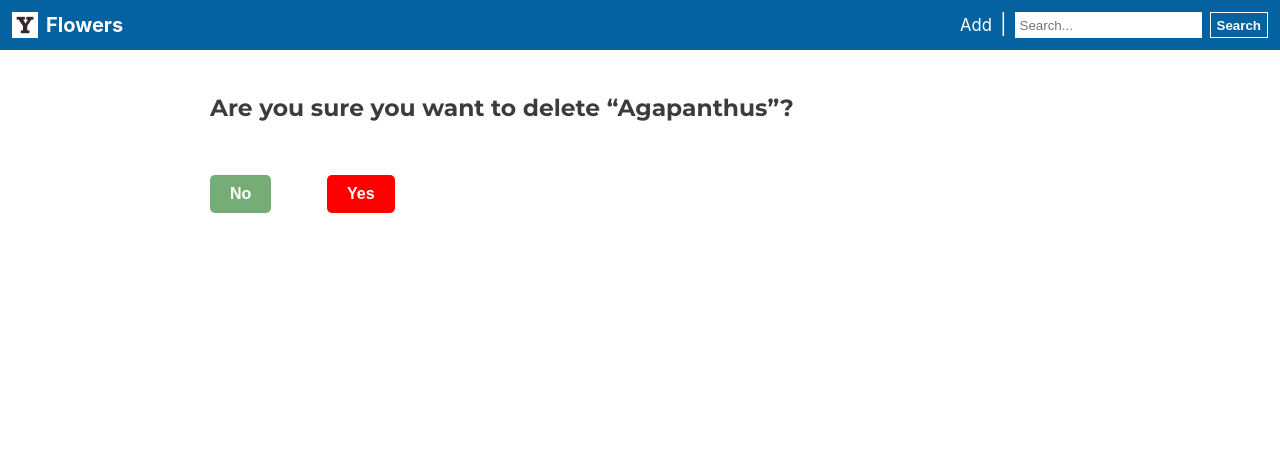
After one commit to YewoMhango/learningDjango, a Django app: page /flower/delete/3 in a window 1280 px wide. The commit adds this page. Shown: the top 453 px of the page. Run offline with Django 4.2, Linux system fonts and the light colour scheme; data comes from the database, SQL or seed files in the repository; both versions use the stored data as it was after the commit.

Commit message:
Added custom deletion

```diff
--- a/base/static/base/css/site.css
+++ b/base/static/base/css/site.css
@@ -218,6 +218,35 @@ hr {
   border-radius: 5px;
 }
 
+.delete-flower-form button {
+  color: white;
+  text-decoration: none;
+  font-weight: bold;
+  display: inline-block;
+  font-size: 1rem;
+  padding: 10px 20px;
+  border: none;
+  border-radius: 5px;
+  /* float: right; */
+}
+
+.delete-flower-form form {
+  display: inline-block;
+  margin-left: 50px;
+}
+
+.delete-flower-form a {
+  display: inline-block;
+}
+
+.delete-flower-form .yes {
+  background-color: rgb(255, 0, 0);
+}
+
+.delete-flower-form .no {
+  background-color: rgb(118, 172, 118);
+}
+
 @media screen and (min-width: 700px) {
   .cards-container {
     --columns: 2;
--- /dev/null
+++ b/myapp/templates/myapp/delete.html
@@ -0,0 +1,19 @@
+{% extends 'base/base.html' %} {% block content %}
+
+<title>{{ page_title }}</title>
+
+<h3>Are you sure you want to delete &ldquo;{{ flower.title }}&rdquo;?</h3>
+<br />
+<br />
+
+<div class="delete-flower-form">
+  <a href="{% url 'index' %}">
+    <button class="no">No</button>
+  </a>
+  <form action="" method="post">
+    {% csrf_token %}
+    <button type="submit" class="yes">Yes</button>
+  </form>
+</div>
+
+{% endblock %}
--- a/myapp/templates/myapp/index.html
+++ b/myapp/templates/myapp/index.html
@@ -10,9 +10,7 @@
     <h4 class="card-tile">{{ flower.title }}</h4>
     <p class="card-text">{{ flower.description | truncatechars:100 }}</p>
     <a href="{% url 'edit' pk=flower.pk %}" class="card-link">Edit</a>
-    <a href="/admin/myapp/flower/{{ flower.id }}/delete/" class="card-link"
-      >Delete</a
-    >
+    <a href="{% url 'delete' pk=flower.pk %}" class="card-link">Delete</a>
   </div>
   {% endfor %}
 </div>
--- a/myapp/views.py
+++ b/myapp/views.py
@@ -53,3 +53,12 @@ def edit(request: HttpRequest, pk: int = None):
         form = FlowerEditForm(instance=flower)
 
     return render(request, 'myapp/edit.html', {'form': form, 'page_title': 'Edit “' + flower.title + '”'})
+
+
+def delete(request: HttpRequest, pk: int = None):
+    flower = get_object_or_404(Flower, pk=pk)
+    if request.method == "POST":
+        flower.delete()
+        return HttpResponseRedirect("/")
+
+    return render(request, 'myapp/delete.html', {'flower': flower, 'page_title': 'Delete “' + flower.title + '”'})
--- a/mysite/urls.py
+++ b/mysite/urls.py
@@ -22,6 +22,7 @@ urlpatterns = [
     path('admin/', admin.site.urls),
     path('flower/add/', myapp_views.add, name='add'),
     path('flower/edit/<int:pk>/', myapp_views.edit, name='edit'),
+    path('flower/delete/<int:pk>', myapp_views.delete, name='delete'),
     path('flower/<slug:slug>/', myapp_views.detail, name='detail'),
     path('tags/<slug:slug>/', myapp_views.tags, name='tags'),
     path('', myapp_views.index, name='index'),
```
Also changed, not shown: db.sqlite3.
